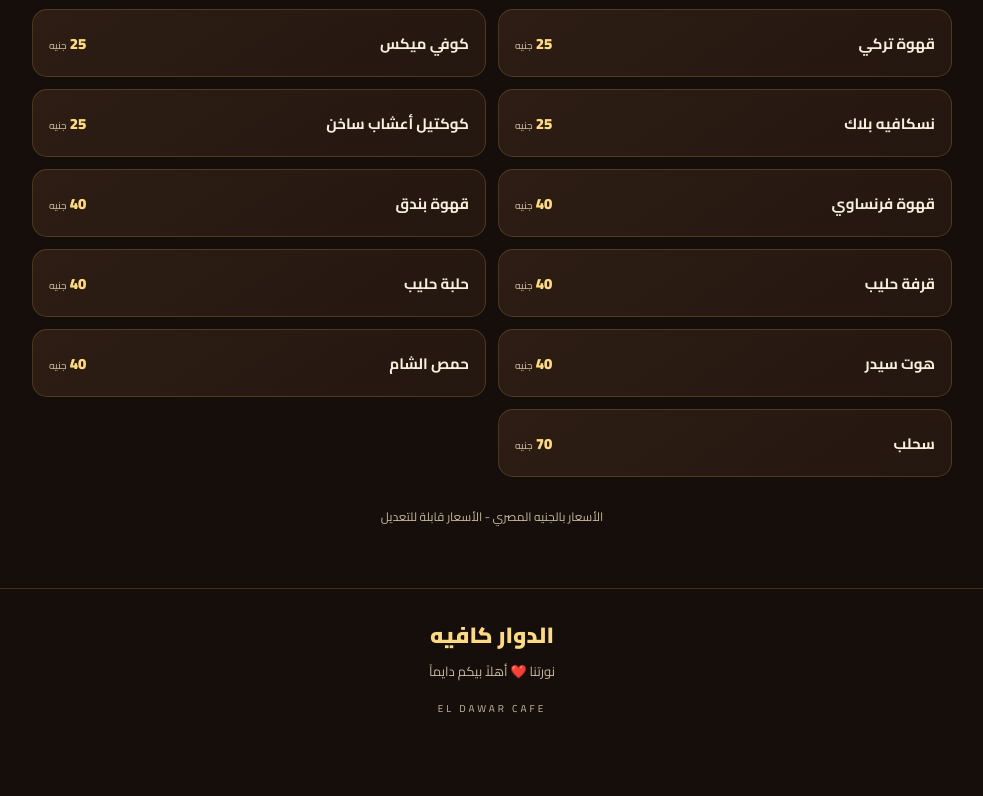
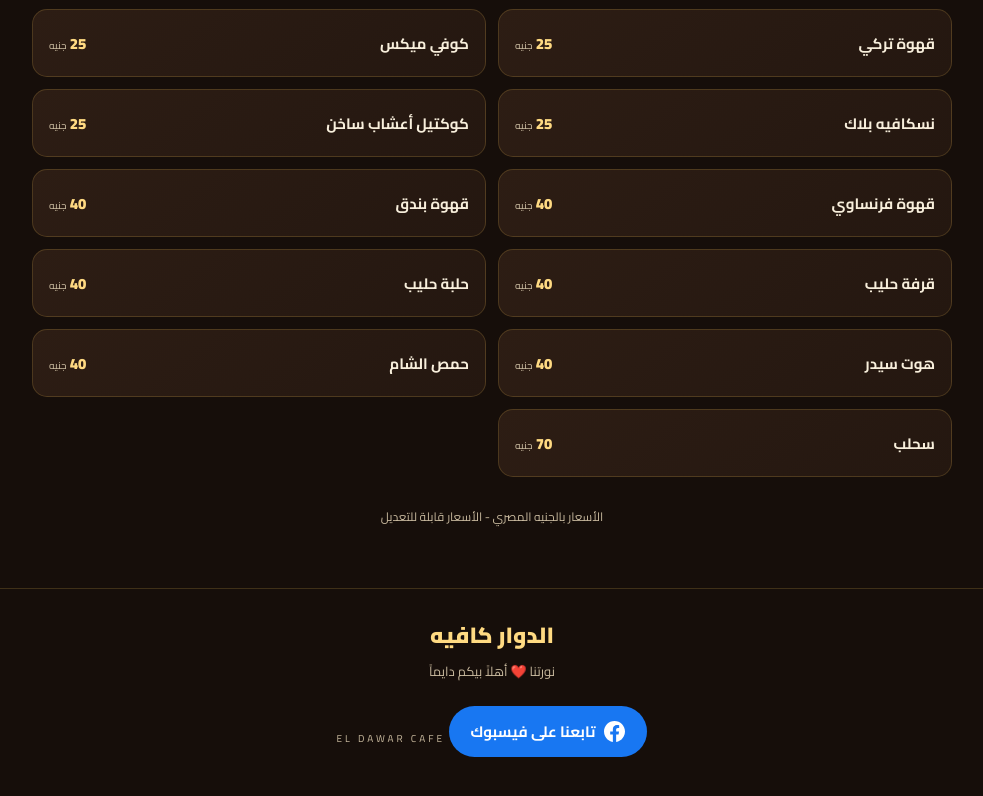
Before and after one commit to eldawarcafe/El-dawar-cafe-, a plain HTML site: page index.html in a window 1280 px wide. Shown: the part 986-1782 px from the top of the page, without its empty margins (148-1131 px from the left). Before the commit the page ends 1737 px from the top, so only its background shows below. Drawn offline with Linux system fonts and the light colour scheme.

Commit message:
Add Facebook share link to footer

```diff
--- a/index.html
+++ b/index.html
@@ -40,6 +40,20 @@
     <footer>
         <div class="footer-mark">الدوار كافيه</div>
         <p>نورتنا ❤️ أهلاً بيكم دايماً</p>
+
+        <a href="https://www.facebook.com/share/1MeiDFrX4J/"
+           target="_blank"
+           rel="noopener noreferrer"
+           aria-label="تابع الدوار كافيه على فيسبوك"
+           style="display:inline-flex; align-items:center; gap:9px; margin:15px auto; padding:11px 22px; background:#1877F2; color:#fff; text-decoration:none; border-radius:30px; font-weight:bold; font-size:15px;">
+
+            <svg width="21" height="21" viewBox="0 0 24 24" fill="currentColor" aria-hidden="true">
+                <path d="M24 12.073C24 5.405 18.627 0 12 0S0 5.405 0 12.073c0 6.019 4.388 11.005 10.125 11.927v-8.437H7.078v-3.49h3.047V9.41c0-3.025 1.792-4.697 4.533-4.697 1.313 0 2.686.236 2.686.236v2.98h-1.514c-1.491 0-1.956.931-1.956 1.887v2.257h3.328l-.532 3.49h-2.796V24C19.612 23.078 24 18.092 24 12.073z"/>
+            </svg>
+
+            تابعنا على فيسبوك
+        </a>
+
         <small>EL DAWAR CAFE</small>
     </footer>
 
```
